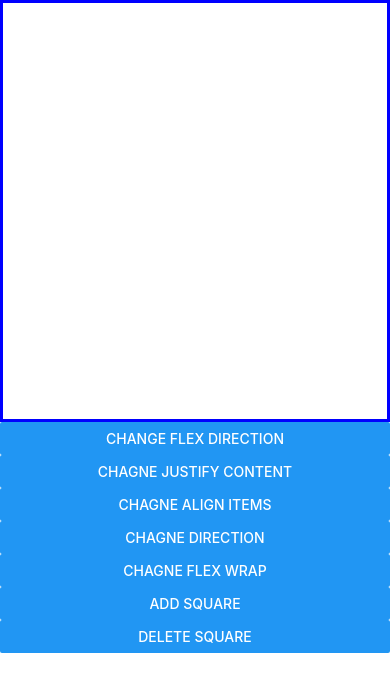
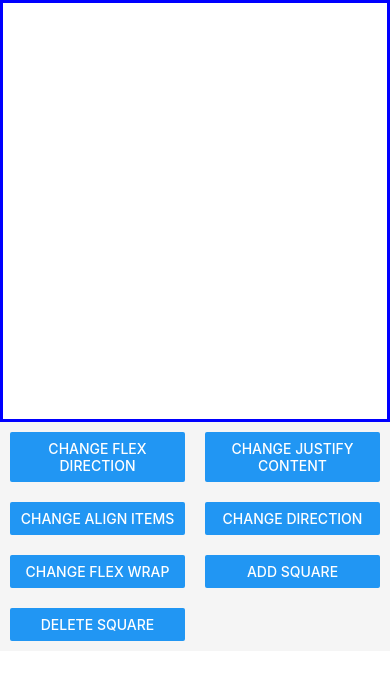
Before and after one commit to kangbongja1/LayoutProps, a React Native app: screen / in a window 390 px wide. Shown: the top 692 px of the page. Built offline with nearby package versions, Linux system fonts and the light colour scheme.

Commit message:
4w add button view

```diff
--- a/App.js
+++ b/App.js
@@ -2,24 +2,37 @@ import React, {useState} from 'react';
 import {Button, View, StyleSheet, ScrollView} from 'react-native';
 import Constants from 'expo-constants';
 
-
 const App = () => {
   return (
     <>
-    <View style={{ paddingTop : Constants.statusBarHeight}} />
+      <View style={{ paddingTop: Constants.statusBarHeight}} />
       <View style={[styles.container, styles.playingSpace]}>
 
+      </View>
+      <ScrollView style={[styles.container]}>
+        <View style={[styles.controlSpace]}>
+          <View style={styles.buttonView}>
+            <Button title="CHANGE FLEX DIRECTION"/>
+          </View>
 
+          <View style={styles.buttonView}>
+            <Button title="CHANGE JUSTIFY CONTENT"/>
           </View>
-    <ScrollView>
-      <View>
-        <Button title="CHANGE FLEX DIRECTION"/>
-        <Button title="CHAGNE JUSTIFY CONTENT"/>
-        <Button title="CHAGNE ALIGN ITEMS"/>
-        <Button title="CHAGNE DIRECTION"/>
-        <Button title="CHAGNE FLEX WRAP"/>
+          <View style={styles.buttonView}>
+            <Button title="CHANGE ALIGN ITEMS"/>
+          </View>
+          <View style={styles.buttonView}>
+            <Button title="CHANGE DIRECTION"/>
+          </View>
+          <View style={styles.buttonView}>
+            <Button title="CHANGE FLEX WRAP"/>
+          </View>
+          <View style={styles.buttonView}>
             <Button title="ADD SQUARE"/>
+          </View>
+          <View style={styles.buttonView}>
             <Button title="DELETE SQUARE"/>
+          </View>
         </View>
 
       </ScrollView>
@@ -38,7 +51,16 @@ const styles = StyleSheet.create({
     borderColor: 'blue',
     borderWidth: 3,
   },
+  controlSpace: {
+    flexDirection: 'row',
+    flexWrap: 'wrap',
+    backgroundColor: '#F5F5F5',
 
+  },
+  buttonView: {
+    width: '50%',
+    padding: 10,
+  }
 })
 
 export default App;
```
Lines whose indentation alone changed are shown as unchanged.
